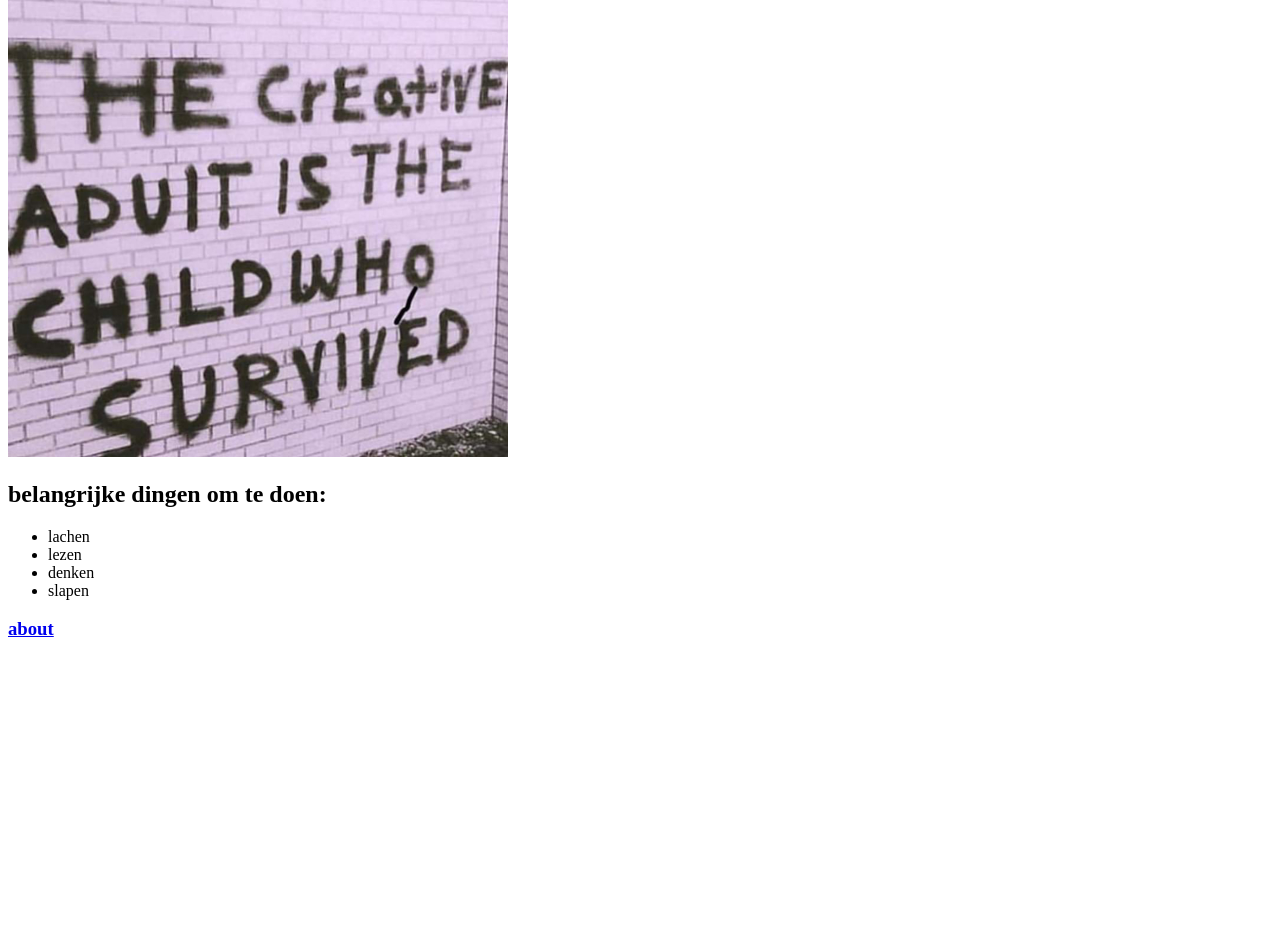
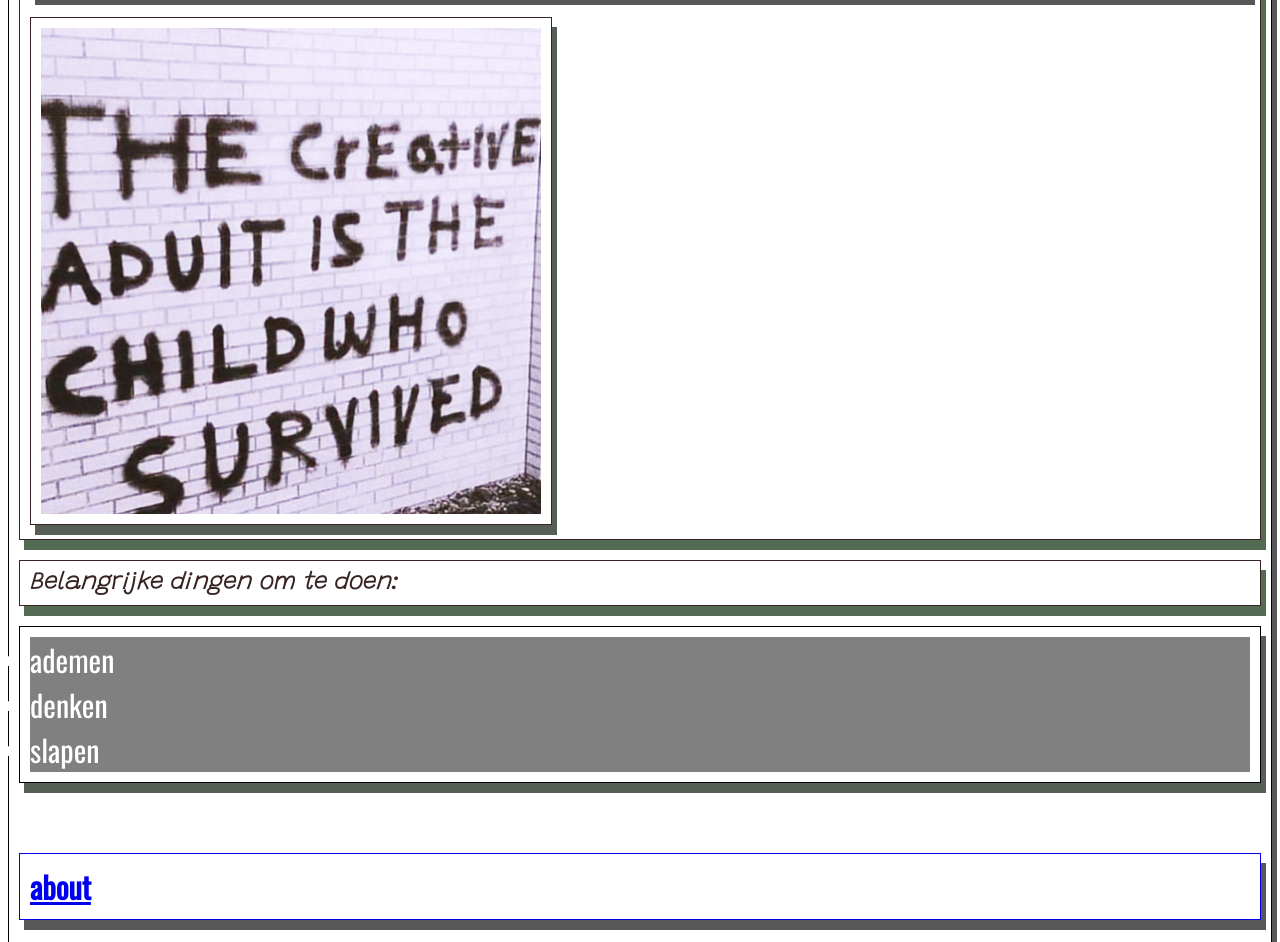
Before and after one commit to Marky9000/checkin-4-facts, a plain HTML site: page index.html in a window 1280 px wide. Shown: the part 109-1051 px from the top of the page. Before the commit the page ends 800 px from the top, so only its background shows below. Drawn offline with nearby package versions, Linux system fonts and the light colour scheme.

Commit message:
Add files via upload

```diff
--- a/index.html
+++ b/index.html
@@ -1,22 +1,32 @@
 <!DOCTYPE html>
 <html>
 
-       <header><h1> website 2020 </h1>
-         <img width="500"src="creative adult.JPG"/>
+<header class="schdw3">
+   <link href="https://fonts.googleapis.com/css2?family=Grandstander:ital,wght@1,100&family=Oswald&display=swap"
+      rel="stylesheet">
+   <link href="https://fonts.googleapis.com/css2?family=Grandstander:ital,wght@1,100&display=swap" rel="stylesheet">
+   <link rel="stylesheet" type="text/css" href="styles.css">
+   <title>WINC-opdrachtsite</title>
+   <h1 class="schdw1"> Website 2020 </h1>
+   <img class="schdw2" width="500" src="creative.JPG" />
 
-      </header>
-      <main>
-         <h2>belangrijke dingen om te doen:</h2></main>
-         <section>
-               <ul>
-                  <li>lachen</li>
-                  <li>lezen</li>
-                  <li>denken</li>
-                  <li>slapen</li>
-               </ul>
-        </section>
-         <nav>
-<a href="page2.html"><h3>about</h3></a></nav>
+</header>
+
+<body class="schdw1">
+   <h2 class="schdw3">Belangrijke dingen om te doen:</h2>
+
+   <div>
+      <ul class="schdw2">
+         <li class="fntwit">ademen</li>
+         <li class="fntwit">denken</li>
+         <li class="fntwit">slapen</li>
+      </ul>
+   </div>
+</body>
+<nav class="schadw1">
+   <a href="page2.html">
+      <h6 class="schdw1">about</h6>
+   </a></nav>
 
 
 </html>
--- /dev/null
+++ b/styles.css
@@ -0,0 +1,35 @@
+body{color:rgb(5, 43, 5) font-size 14px ;
+}
+.black-border {
+    border: 5px solid rgb(110, 133, 110);
+}
+#greenbackground{
+    background-color: rgb(92, 116, 92);
+
+}
+.schdw1 {
+    border: 1px solid;
+    padding: 10px;
+    box-shadow: 5px 10px rgb(86, 87, 86);
+  }
+
+.schdw2 {
+    border: 1px solid;
+    padding: 10px;
+    box-shadow: 5px 10px rgb(85, 95, 85);
+  }
+.schdw3 {
+      color: rgb(56, 36, 36);
+    border: 1px solid;
+    padding: 10px;
+    box-shadow: 5px 10px rgb(83, 107, 83);
+  }
+.schdw5{color:rgb(51, 87, 59) 20px}
+  .fntwit{font-family: 'Grandstander', cursive;
+    font-family: 'Oswald', sans-serif;font-size: 30px;color:white;background-color:gray;
+}
+
+h3,h1,h2
+{font-family: 'Grandstander', cursive;}
+h6
+{font-size:30px; font-family: 'Oswald', sans-serif;}
```
Also changed, not shown: page2.html (+49 -10 lines), creative.JPG (added).
